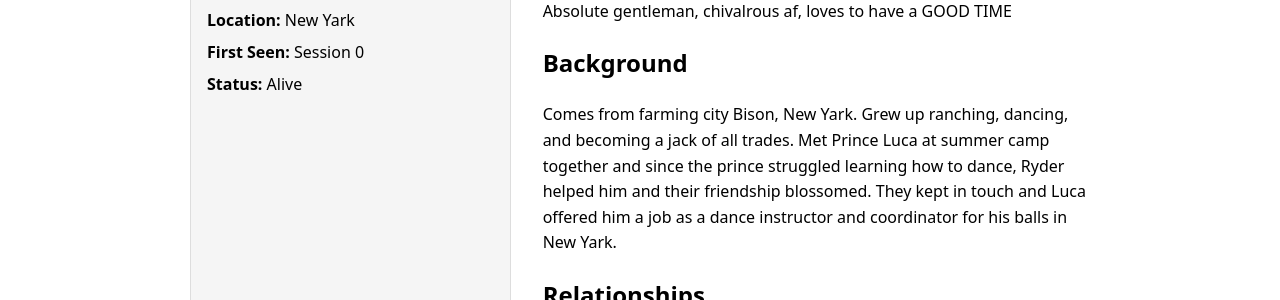
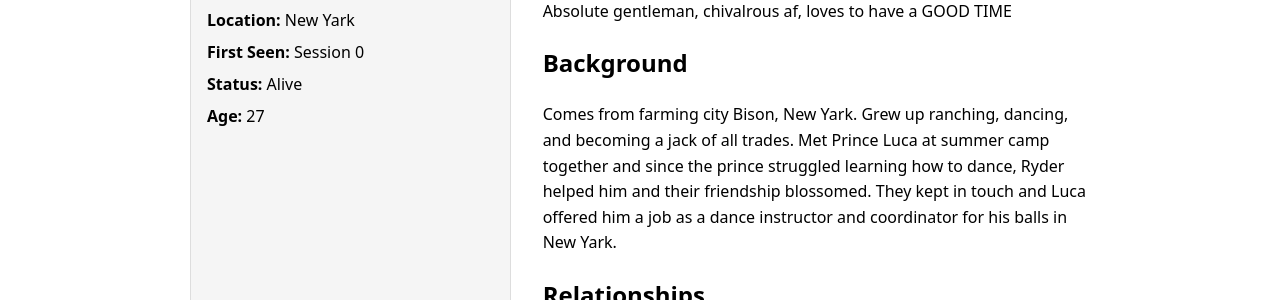
Before and after one commit to jgerontis/jgerontis.github.io, a Jekyll site: the page built from _people/Ryder Hard.md, in a window 1280 px wide. Shown: the part 367-667 px from the top of the page. Built offline with Jekyll 4.4.1, drawn with Linux system fonts in a browser that asks for light colours; a file with an impossible date is left out.

Commit message:
add age field

```diff
--- a/_layouts/people.html
+++ b/_layouts/people.html
@@ -34,6 +34,10 @@ layout: default
 <li><b>Status:</b> {{ page.status }}</li>
 {% endif %}
 
+{% if page.age %}
+<li><b>Age:</b> {{ page.age }}</li>
+{% endif %}
+
 </ul>
 
 </aside>
```
Also changed, not shown: _sessions/Session 0.md (+1 -1 lines), _templates/people.md (+1 -1 lines).
